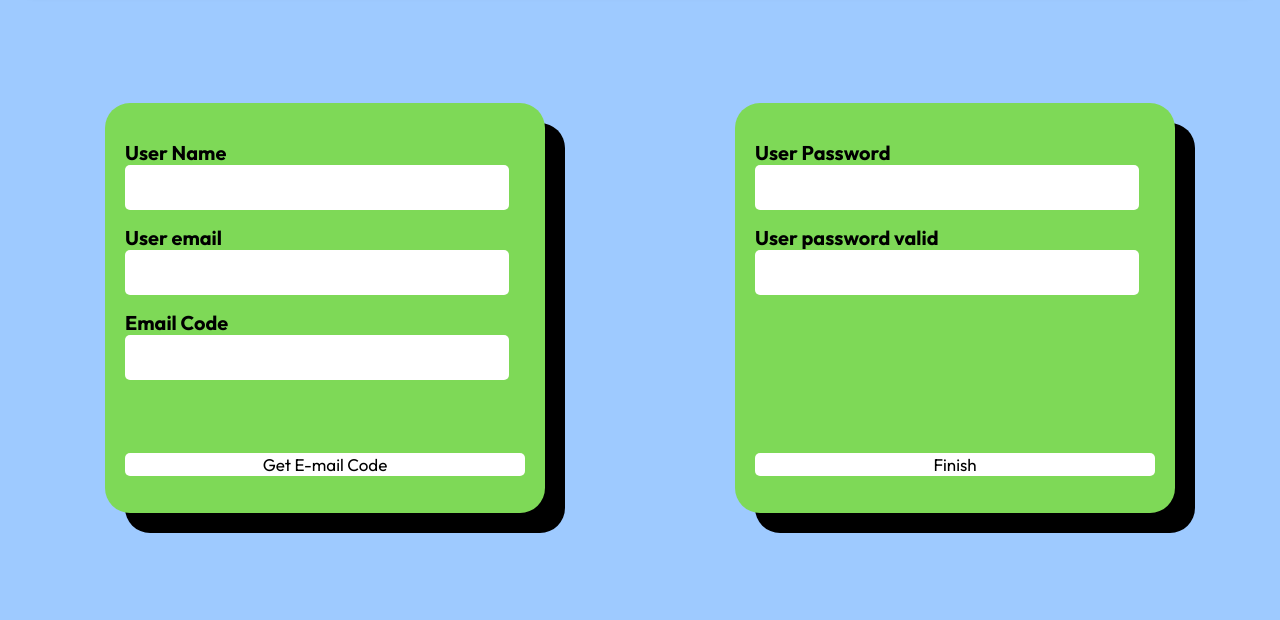
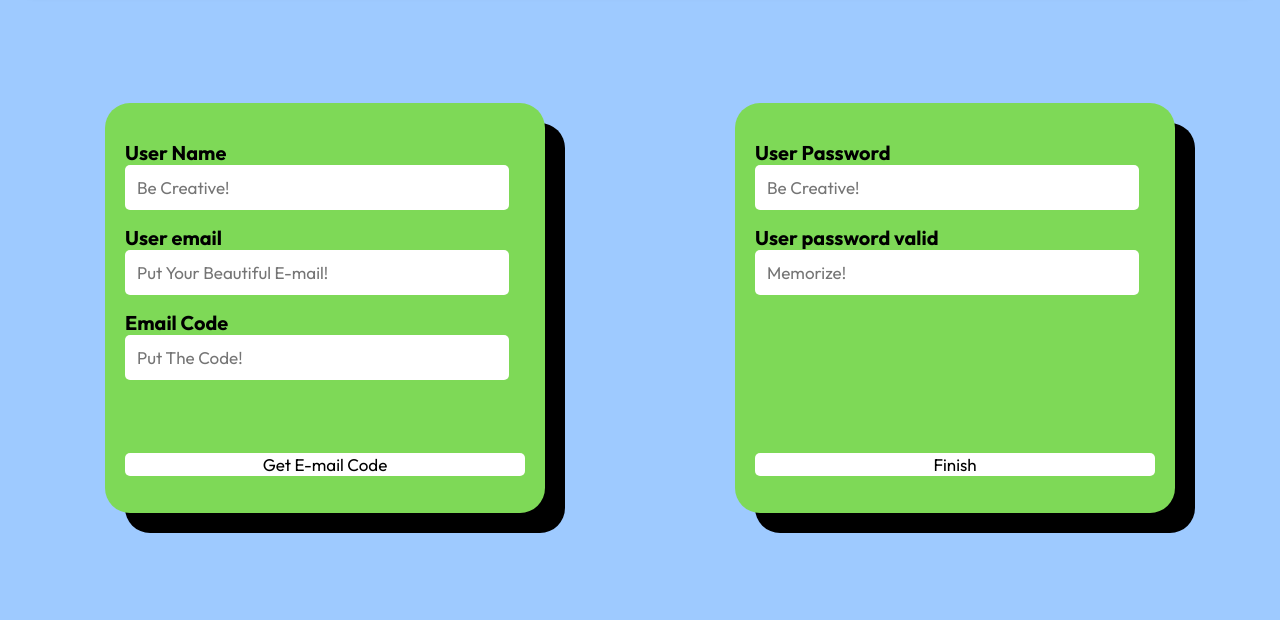
Before and after one commit to TLODOA/TLODOA, a Flask app: page /sign/display in a window 1280 px wide. Shown: the part 207-827 px from the top of the page. Run offline with Flask 3, Linux system fonts and the light colour scheme; parts of the project's set-up code (start-up, migrations or seed data) failed here and were passed over.

Commit message:
consert_design_bug

```diff
--- a/templates/sign.html
+++ b/templates/sign.html
@@ -14,17 +14,17 @@
         <label>
             <h3>User Name</h3>
         </label>
-        <input type="text" autocomplete="off" name="user_name">
+        <input type="text" autocomplete="off" name="user_name" placeholder="Be Creative!">
 
         <label>
             <h3>User email</h3>
         </label>
-        <input type="text" autocomplete="off" name="user_email">
+        <input type="text" autocomplete="off" name="user_email" placeholder="Put Your Beautiful E-mail!">
 
         <label>
             <h3>Email Code</h3>
         </label>
-        <input type="text" autocomplete="off" name="user_email_code">
+        <input type="text" autocomplete="off" name="user_email_code" placeholder="Put The Code!">
     </div>
 
     <button id="sign_button_email_code_get">Get E-mail Code</button>
@@ -37,12 +37,12 @@
         <label>
             <h3>User Password</h3>
         </label>
-        <input type="text" autocomplete="off" name="user_password">
+        <input type="password" autocomplete="off" name="user_password" placeholder="Be Creative!">
 
         <label>
             <h3>User password valid</h3>
         </label>
-        <input type="text" autocomplete="off" name="user_password_check">
+        <input type="text" autocomplete="off" name="user_password_check" placeholder="Memorize!">
     </div>
 
     <button id="sign_button_finish">Finish</button>
```
